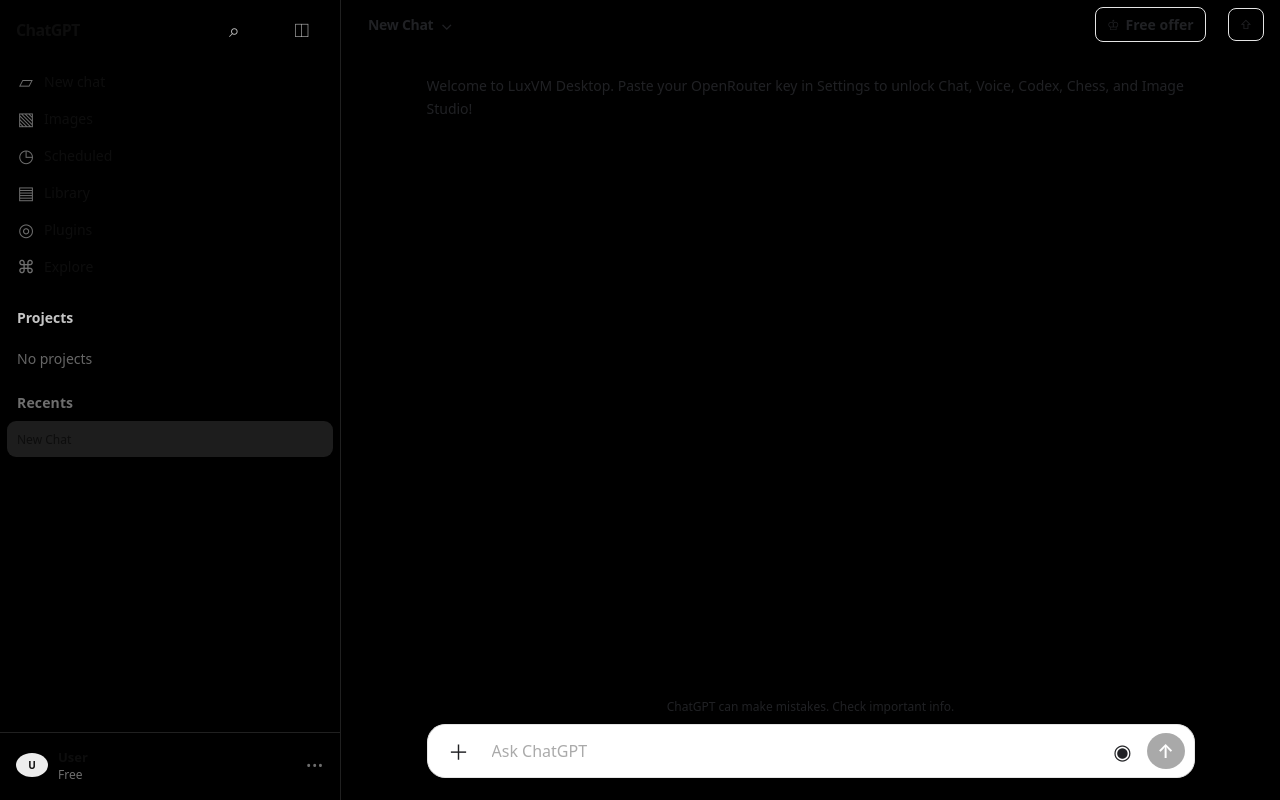
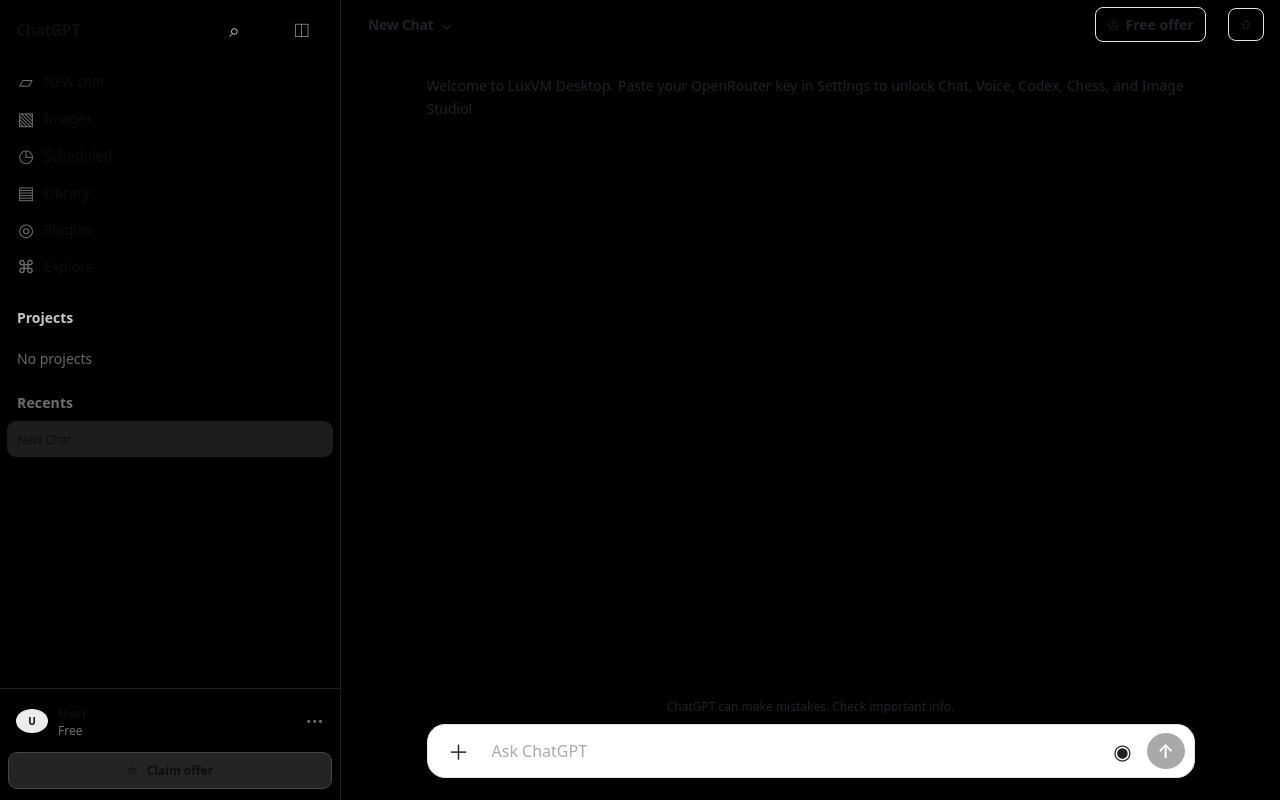
Before and after one commit to RiceCrackerLOL/luxvm-desktop-gpt, a React (Vite) app: page / in a window 1280 px wide. Built offline with nearby package versions, Linux system fonts and the light colour scheme.

Commit message:
Add matching sidebar offer button

```diff
--- a/src/App.tsx
+++ b/src/App.tsx
@@ -1952,6 +1952,8 @@ export default function App() {
     .luxvm-account-avatar { background:#eabf00 !important; color:#111 !important; width:24px !important; height:24px !important; font-size:10px !important; }
     .luxvm-account-copy strong { font-size:13px !important; }
     .luxvm-account-copy small { font-size:12px !important; }
+    .luxvm-claim-offer { width:100% !important; height:37px !important; margin-top:7px !important; border:1px solid #454545 !important; border-radius:22px !important; background:#242424 !important; color:#f0f0f0 !important; font-size:12px !important; font-weight:550 !important; }
+    .luxvm-claim-offer span { margin-left:6px; }
     [data-luxvm-theme] [data-luxvm-main] { background:#000 !important; }
     [data-luxvm-main] > header.luxvm-chatgpt-topbar { height:48px !important; min-height:48px !important; padding:0 16px 0 27px !important; border:0 !important; background:#000 !important; }
     .luxvm-chatgpt-topbar-left { display:flex; align-items:center; gap:7px; color:#ececec; font-size:14px; }
@@ -2018,6 +2020,7 @@ export default function App() {
             {!sidebarCollapsed && <span className="luxvm-account-copy"><strong>User</strong><small>Free</small></span>}
             {!sidebarCollapsed && <span className="luxvm-account-more" aria-hidden="true">•••</span>}
           </button>
+          {!sidebarCollapsed && <button type="button" className="luxvm-claim-offer" onClick={() => setComingSoonPage('Free offer')}>♔ <span>Claim offer</span></button>}
         </div>
       </aside>
 
```
